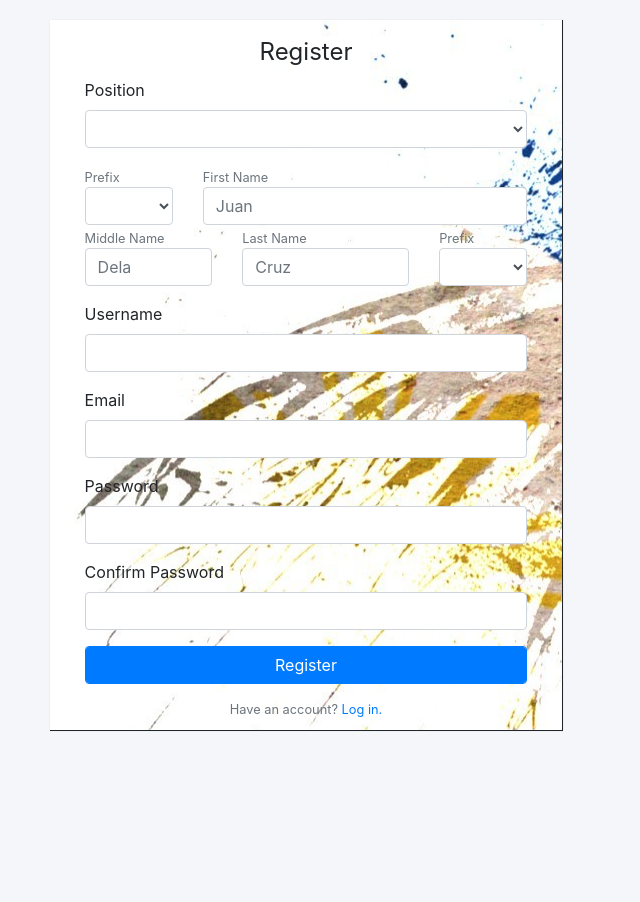
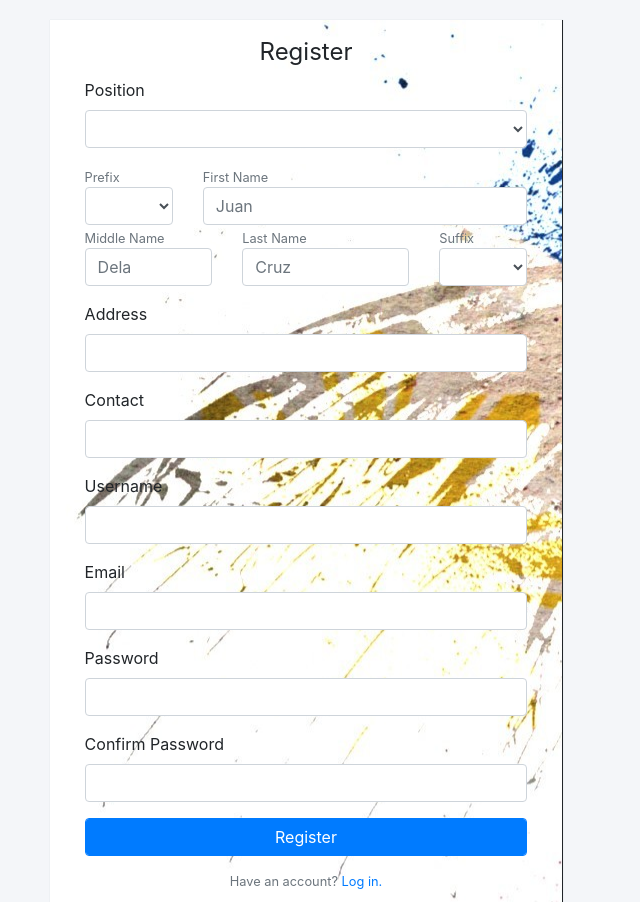
Before and after one commit to itsmenayrb/barangay_system, a PHP site: page /tcpdf/admin/admin-register.php in a window 1280 px wide. Shown: the whole page, without its empty margins (334-974 px from the left). Before the commit the page ends 731 px from the top, so only its background shows below. Run offline with PHP 8.4, Linux system fonts and the light colour scheme; some libraries are stand-ins or nearby versions.

Commit message:
admin reg and db

```diff
--- a/admin/admin-register.php
+++ b/admin/admin-register.php
@@ -67,7 +67,7 @@
                             <input type="text" class="form-control" name="admin-lname" placeholder="Cruz" required/>
                         </div>
                         <div class="col-xs-12 col-sm-3 col-md-3 col-lg-3">
-                            <small class="form-text text-muted">Prefix</small>
+                            <small class="form-text text-muted">Suffix</small>
                             <select class="form-control" name="admin-suffix">
                                 <option value=""></option>
                                 <option value="Jr">Jr</option>
@@ -81,6 +81,14 @@
                             </select>
                         </div>
                     </div>
+                </div>
+                <div class="form-group">
+                    <label for="address" class="form-text">Address</label>
+                    <input type="text" class="form-control" name="admin-address" id="address" required/>
+                </div>
+                <div class="form-group">
+                    <label for="contact" class="form-text">Contact</label>
+                    <input type="text" class="form-control" name="admin-contact" maxlength="11" id="contact" required/>
                 </div>
                 <div class="form-group">
                     <label for="username" class="form-text">Username</label>
--- a/admin/server.php
+++ b/admin/server.php
@@ -14,6 +14,8 @@ in admin site -->
     $mname = "";
     $lname = "";
     $suffix = "";
+    $address = "";
+    $contactNumber = "";
     $username = "";
     $email = "";
     $password = "";
@@ -56,6 +58,8 @@ in admin site -->
         $mname = checkInput($_POST['admin-mname']);
         $lname = checkInput($_POST['admin-lname']);
         $suffix = checkInput($_POST['admin-suffix']);
+        $address = checkInput($_POST['admin-address']);
+        $contactNumber = checkInput($_POST['admin-contact']);
         $username = checkInput($_POST['admin-username']);
         $email = checkInput($_POST['admin-email']);
         $password = checkInput($_POST['admin-password']);
@@ -77,6 +81,9 @@ in admin site -->
         }
         if (!preg_match("/^[a-zA-Z ]*$/" , $fname) ||!preg_match("/^[a-zA-Z ]*$/" , $mname) || !preg_match("/^[a-zA-Z ]*$/" , $lname)) {
             array_push($errors, "Your name must not contain numbers or special characters.");
+        }
+        if(!preg_match("/^[0-9]*$/",$contactNumber) ){
+            array_push($errors, "You have entered invalid contact number. Please check your inputs!");
         }
 
         if(count($errors) == 0){
@@ -101,8 +108,8 @@ in admin site -->
                         $conn->setAttribute(PDO::ATTR_ERRMODE, PDO::ERRMODE_EXCEPTION);
 
                         $conn->beginTransaction();
-                        $conn->exec("INSERT INTO employee (Prefix, FirstName, MiddleName, LastName, Suffix, Position, adminUsername, adminEmail, adminPassword, Status) VALUES
-                        ('$prefix','$fname','$mname','$lname','$suffix','$position','$username','$email','$hashedPassword','$status')");
+                        $conn->exec("INSERT INTO employee (Prefix, FirstName, MiddleName, LastName, Suffix, Position, homeaddress, contactnumber, adminUsername, adminEmail, adminPassword, Status) VALUES
+                        ('$prefix','$fname','$mname','$lname','$suffix','$position', '$address', '$contactNumber', '$username','$email','$hashedPassword','$status')");
 
                         $conn->commit();
                         array_push($success,"Registered Successfully!");
@@ -135,8 +142,8 @@ in admin site -->
                         $conn->setAttribute(PDO::ATTR_ERRMODE, PDO::ERRMODE_EXCEPTION);
 
                         $conn->beginTransaction();
-                        $conn->exec("INSERT INTO employee (Prefix, FirstName, MiddleName, LastName, Suffix, Position, adminUsername, adminEmail, adminPassword, Status) VALUES
-                        ('$prefix','$fname','$mname','$lname','$suffix','$position','$username','$email','$hashedPassword','$status')");
+                        $conn->exec("INSERT INTO employee (Prefix, FirstName, MiddleName, LastName, Suffix, Position, homeaddress, contactnumber, adminUsername, adminEmail, adminPassword, Status) VALUES
+                        ('$prefix','$fname','$mname','$lname','$suffix','$position', '$address', '$contactNumber','$username','$email','$hashedPassword','$status')");
 
                         $conn->commit();
                         array_push($success,"Registered Successfully!");
@@ -169,8 +176,8 @@ in admin site -->
                         $conn->setAttribute(PDO::ATTR_ERRMODE, PDO::ERRMODE_EXCEPTION);
 
                         $conn->beginTransaction();
-                        $conn->exec("INSERT INTO employee (Prefix, FirstName, MiddleName, LastName, Suffix, Position, adminUsername, adminEmail, adminPassword, Status) VALUES
-                        ('$prefix','$fname','$mname','$lname','$suffix','$position','$username','$email','$hashedPassword','$status')");
+                        $conn->exec("INSERT INTO employee (Prefix, FirstName, MiddleName, LastName, Suffix, Position, homeaddress, contactnumber, adminUsername, adminEmail, adminPassword, Status) VALUES
+                        ('$prefix','$fname','$mname','$lname','$suffix','$position', '$address', '$contactNumber','$username','$email','$hashedPassword','$status')");
 
                         $conn->commit();
                         array_push($success,"Registered Successfully!");
@@ -203,8 +210,8 @@ in admin site -->
                         $conn->setAttribute(PDO::ATTR_ERRMODE, PDO::ERRMODE_EXCEPTION);
 
                         $conn->beginTransaction();
-                        $conn->exec("INSERT INTO employee (Prefix, FirstName, MiddleName, LastName, Suffix, Position, adminUsername, adminEmail, adminPassword, Status) VALUES
-                        ('$prefix','$fname','$mname','$lname','$suffix','$position','$username','$email','$hashedPassword','$status')");
+                        $conn->exec("INSERT INTO employee (Prefix, FirstName, MiddleName, LastName, Suffix, Position, homeaddress, contactnumber, adminUsername, adminEmail, adminPassword, Status) VALUES
+                        ('$prefix','$fname','$mname','$lname','$suffix','$position', '$address', '$contactNumber', '$username','$email','$hashedPassword','$status')");
 
                         $conn->commit();
                         array_push($success,"Registered Successfully!");
@@ -237,8 +244,8 @@ in admin site -->
                         $conn->setAttribute(PDO::ATTR_ERRMODE, PDO::ERRMODE_EXCEPTION);
 
                         $conn->beginTransaction();
-                        $conn->exec("INSERT INTO employee (Prefix, FirstName, MiddleName, LastName, Suffix, Position, adminUsername, adminEmail, adminPassword, Status) VALUES
-                        ('$prefix','$fname','$mname','$lname','$suffix','$position','$username','$email','$hashedPassword','$status')");
+                        $conn->exec("INSERT INTO employee (Prefix, FirstName, MiddleName, LastName, Suffix, Position, homeaddress, contactnumber, adminUsername, adminEmail, adminPassword, Status) VALUES
+                        ('$prefix','$fname','$mname','$lname','$suffix','$position', '$address', $contactNumber, '$username','$email','$hashedPassword','$status')");
 
                         $conn->commit();
                         array_push($success,"Registered Successfully!");
@@ -271,8 +278,8 @@ in admin site -->
                         $conn->setAttribute(PDO::ATTR_ERRMODE, PDO::ERRMODE_EXCEPTION);
 
                         $conn->beginTransaction();
-                        $conn->exec("INSERT INTO employee (Prefix, FirstName, MiddleName, LastName, Suffix, Position, adminUsername, adminEmail, adminPassword, Status) VALUES
-                        ('$prefix','$fname','$mname','$lname','$suffix','$position','$username','$email','$hashedPassword','$status')");
+                        $conn->exec("INSERT INTO employee (Prefix, FirstName, MiddleName, LastName, Suffix, Position, homeaddress, contactnumber, adminUsername, adminEmail, adminPassword, Status) VALUES
+                        ('$prefix','$fname','$mname','$lname','$suffix','$position', '$address', '$contactNumber','$username','$email','$hashedPassword','$status')");
 
                         $conn->commit();
                         array_push($success,"Registered Successfully!");
@@ -305,8 +312,8 @@ in admin site -->
                         $conn->setAttribute(PDO::ATTR_ERRMODE, PDO::ERRMODE_EXCEPTION);
 
                         $conn->beginTransaction();
-                        $conn->exec("INSERT INTO employee (Prefix, FirstName, MiddleName, LastName, Suffix, Position, adminUsername, adminEmail, adminPassword, Status) VALUES
-                        ('$prefix','$fname','$mname','$lname','$suffix','$position','$username','$email','$hashedPassword','$status')");
+                        $conn->exec("INSERT INTO employee (Prefix, FirstName, MiddleName, LastName, Suffix, Position, homeaddress, contactnumber, adminUsername, adminEmail, adminPassword, Status) VALUES
+                        ('$prefix','$fname','$mname','$lname','$suffix','$position', '$address', '$contactNumber','$username','$email','$hashedPassword','$status')");
 
                         $conn->commit();
                         array_push($success,"Registered Successfully!");
@@ -339,8 +346,8 @@ in admin site -->
                         $conn->setAttribute(PDO::ATTR_ERRMODE, PDO::ERRMODE_EXCEPTION);
 
                         $conn->beginTransaction();
-                        $conn->exec("INSERT INTO employee (Prefix, FirstName, MiddleName, LastName, Suffix, Position, adminUsername, adminEmail, adminPassword, Status) VALUES
-                        ('$prefix','$fname','$mname','$lname','$suffix','$position','$username','$email','$hashedPassword','$status')");
+                        $conn->exec("INSERT INTO employee (Prefix, FirstName, MiddleName, LastName, Suffix, Position, homeaddress, contactnumber, adminUsername, adminEmail, adminPassword, Status) VALUES
+                        ('$prefix','$fname','$mname','$lname','$suffix','$position', '$address', '$contactNumber','$username','$email','$hashedPassword','$status')");
 
                         $conn->commit();
                         array_push($success,"Registered Successfully!");
@@ -373,8 +380,8 @@ in admin site -->
                         $conn->setAttribute(PDO::ATTR_ERRMODE, PDO::ERRMODE_EXCEPTION);
 
                         $conn->beginTransaction();
-                        $conn->exec("INSERT INTO employee (Prefix, FirstName, MiddleName, LastName, Suffix, Position, adminUsername, adminEmail, adminPassword, Status) VALUES
-                        ('$prefix','$fname','$mname','$lname','$suffix','$position','$username','$email','$hashedPassword','$status')");
+                        $conn->exec("INSERT INTO employee (Prefix, FirstName, MiddleName, LastName, Suffix, Position, homeaddress, contactnumber, adminUsername, adminEmail, adminPassword, Status) VALUES
+                        ('$prefix','$fname','$mname','$lname','$suffix','$position', '$address','$contactNumber','$username','$email','$hashedPassword','$status')");
 
                         $conn->commit();
                         array_push($success,"Registered Successfully!");
@@ -407,8 +414,8 @@ in admin site -->
                         $conn->setAttribute(PDO::ATTR_ERRMODE, PDO::ERRMODE_EXCEPTION);
 
                         $conn->beginTransaction();
-                        $conn->exec("INSERT INTO employee (Prefix, FirstName, MiddleName, LastName, Suffix, Position, adminUsername, adminEmail, adminPassword, Status) VALUES
-                        ('$prefix','$fname','$mname','$lname','$suffix','$position','$username','$email','$hashedPassword','$status')");
+                        $conn->exec("INSERT INTO employee (Prefix, FirstName, MiddleName, LastName, Suffix, Position, homeaddress, contactnumber, adminUsername, adminEmail, adminPassword, Status) VALUES
+                        ('$prefix','$fname','$mname','$lname','$suffix','$position', '$address', '$contactNumber','$username','$email','$hashedPassword','$status')");
 
                         $conn->commit();
                         array_push($success,"Registered Successfully!");
```
Also changed, not shown: mainDb.sql (+52 -41 lines).
